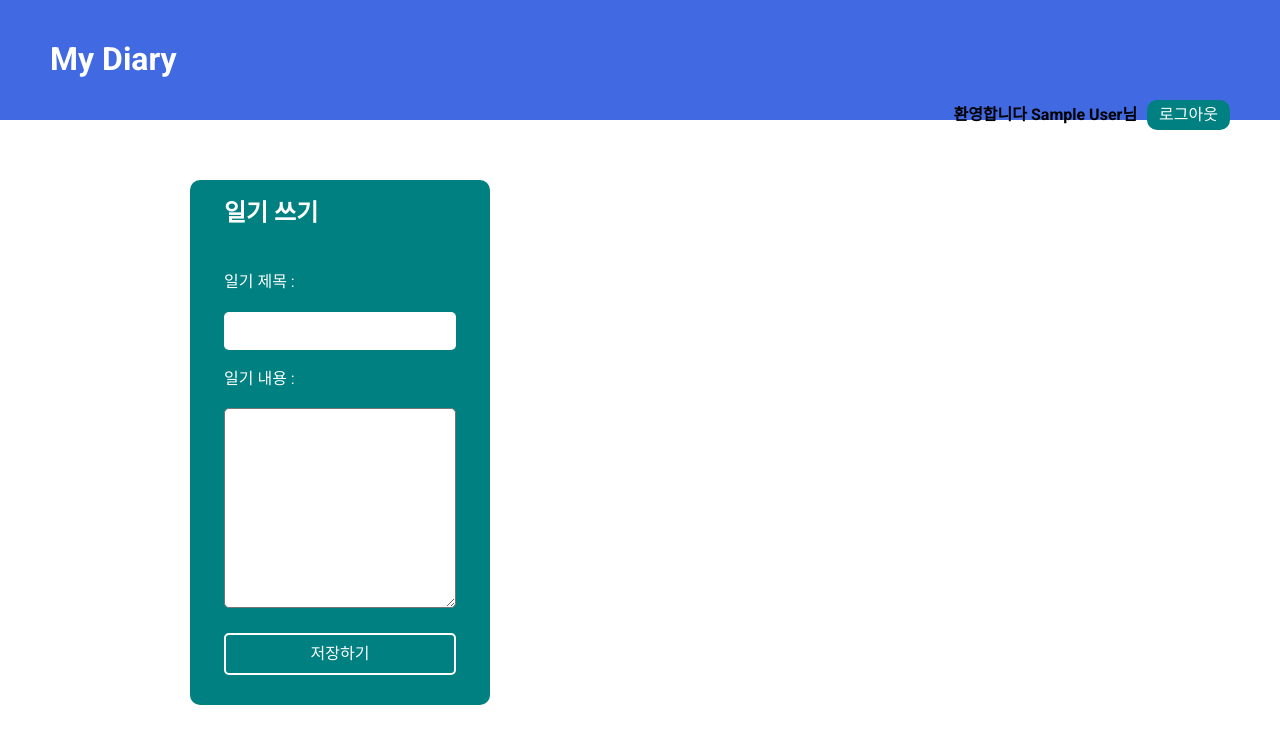
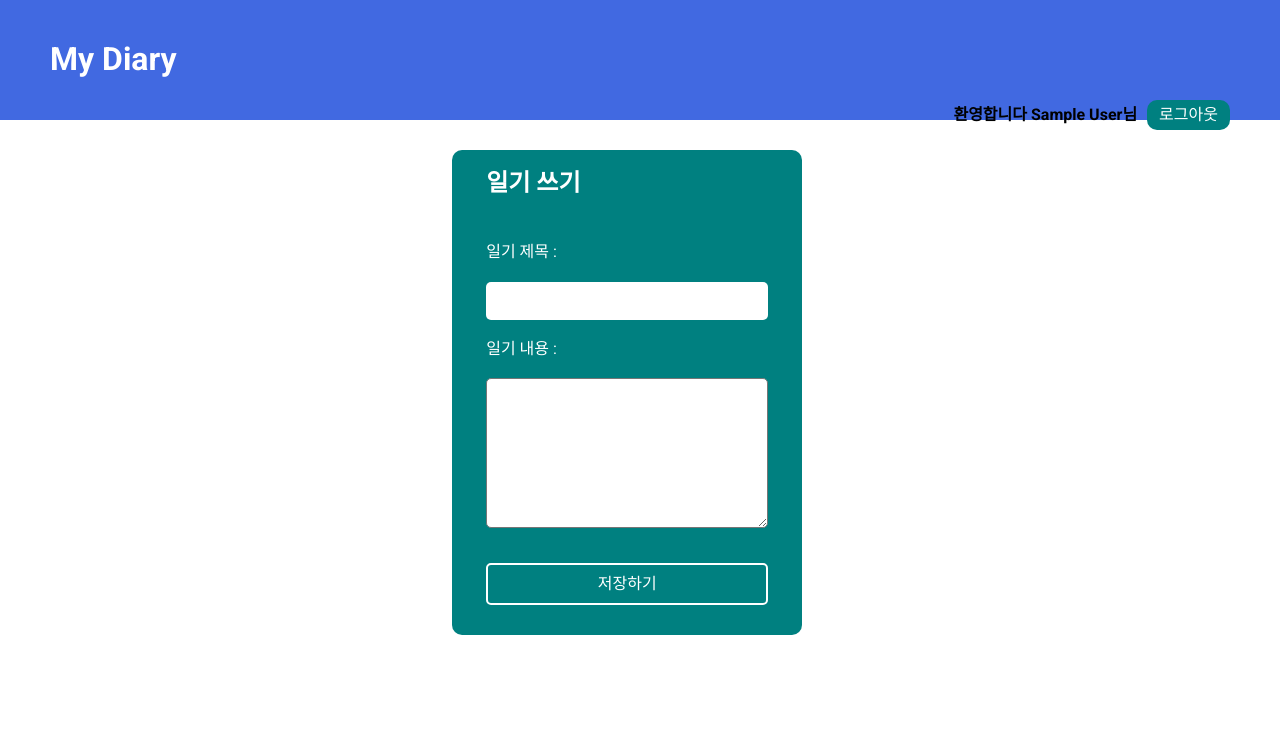
Before and after one commit to dong53358/APT-story, a React (Create React App) app: page / in a window 1280 px wide. Shown: the top 744 px of the page. Built offline with nearby package versions, Linux system fonts and the light colour scheme; no server answers; the database is empty; sample sign-in values are in the browser's storage.

Commit message:
css edit

```diff
--- a/src/index.js
+++ b/src/index.js
@@ -4,6 +4,7 @@ import "./index.css";
 import App from "./App";
 import "normalize.css";
 import { AuthContextProvider } from "./context/AuthContext";
+import "normalize.css";
 
 const root = ReactDOM.createRoot(document.getElementById("root"));
 root.render(
--- a/src/pages/home/Home.module.css
+++ b/src/pages/home/Home.module.css
@@ -1,12 +1,17 @@
 .cont {
-  display: grid;
-  grid-template-columns: 1fr 2fr;
-  max-width: 960px;
-  margin: 60px auto;
-  padding: 0 30px;
+  display: flex;
+  flex-direction: column;
+  align-items: center;
+  max-width: 98vw;
+  margin-top: 30px;
+}
+
+.side_menu {
+  width: 350px;
 }
 
 .side_menu form {
+  width: 100%;
   padding: 20px;
   background-color: teal;
   border-radius: 10px;
@@ -38,7 +43,7 @@
 }
 
 .side_menu textarea {
-  height: 200px;
+  height: 150px;
   width: 100%;
   border-radius: 5px;
 }
@@ -46,7 +51,7 @@
 .side_menu button {
   display: block;
   width: 100%;
-  margin-top: 20px;
+  margin-top: 30px;
   padding: 10px 15px;
   border-radius: 5px;
   background-color: transparent;
@@ -55,7 +60,8 @@
 }
 
 .content_list {
-  margin: 0;
+  width: 350px;
+  -webkit-padding-start: 0px;
 }
 
 .content_list li {
@@ -77,6 +83,9 @@
   font-size: 1.3em;
 }
 
+.content_list p {
+  word-break: break-all;
+}
 .content_list button {
   position: absolute;
   top: 0;
@@ -84,5 +93,5 @@
   background-color: teal;
   border: none;
   color: #fff;
-  padding: 12px 8px;
+  padding: 8px;
 }
```
Also changed, not shown: firebase.json (added), 2 other files (tests, documents, lock files or other folders).
